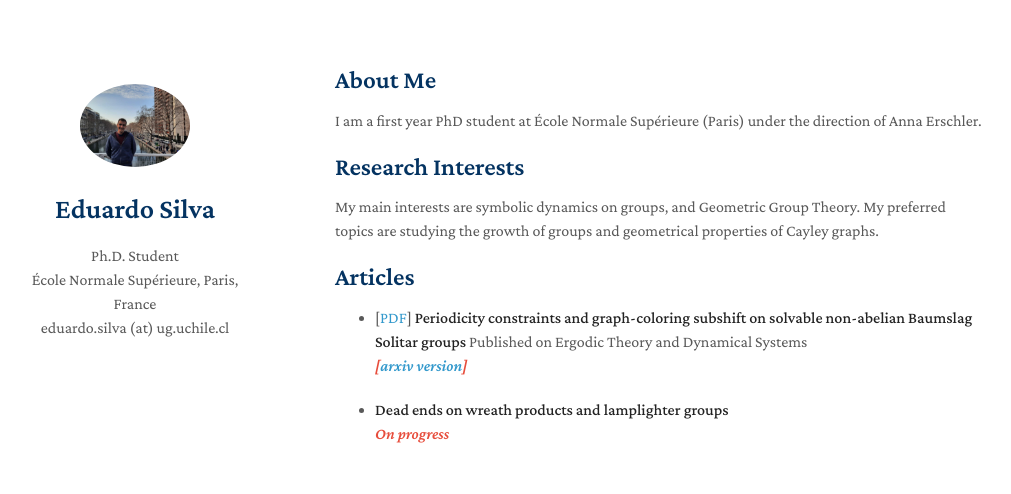
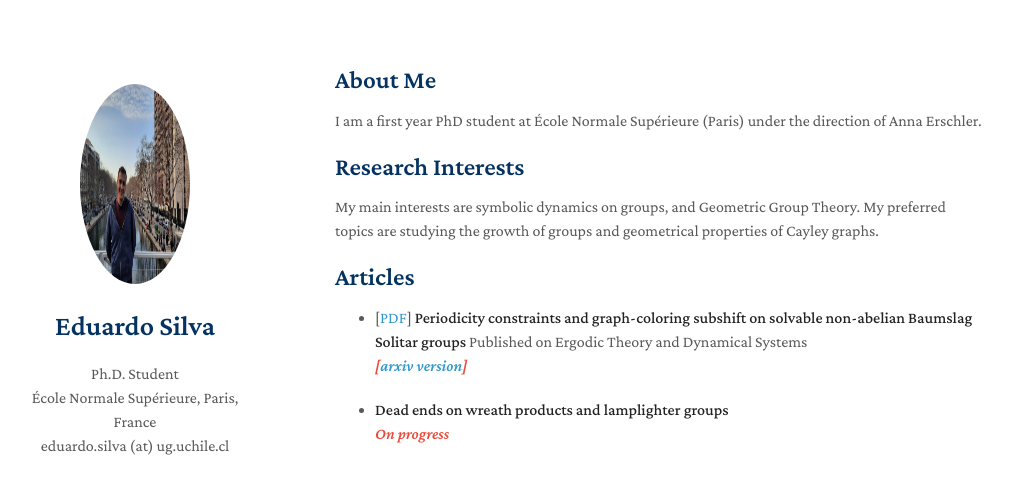
Before and after one commit to edoasd/esilvaa, a Jekyll site: the page built from index.md, in a window 1280 px wide. Shown: the top 494 px of the page, without its empty margins (135-1146 px from the left). Built offline with Jekyll 4.4.1, drawn with Linux system fonts in a browser that asks for light colours; nearby versions of some CDN libraries; a style sheet for code colours, icons or effects is not loaded.

Commit message:
Update homepage.html

```diff
--- a/_layouts/homepage.html
+++ b/_layouts/homepage.html
@@ -30,7 +30,7 @@
       <header>
 
         {% if site.avatar %}
-        <a class="image avatar"><img src="{{site.avatar}}" alt="avatar" onContextMenu="return false" scale="200px" /></a>
+        <a class="image avatar"><img src="{{site.avatar}}" alt="avatar" onContextMenu="return false" height="200px" /></a>
         {% endif %}
         <h1>{{ site.title }}</h1>
 
```
